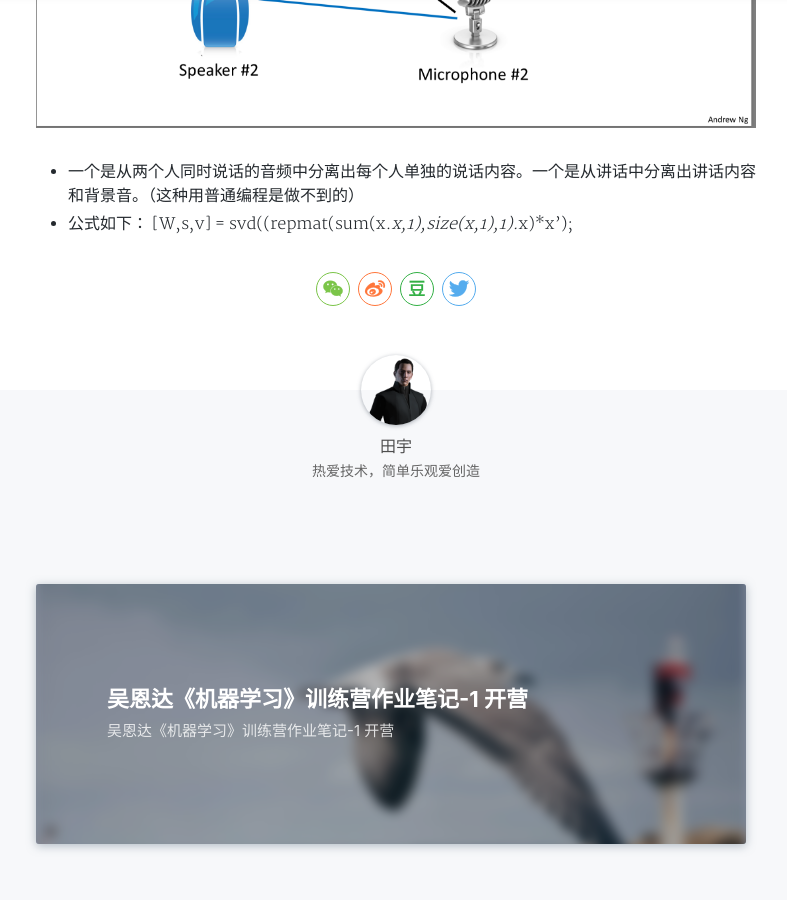
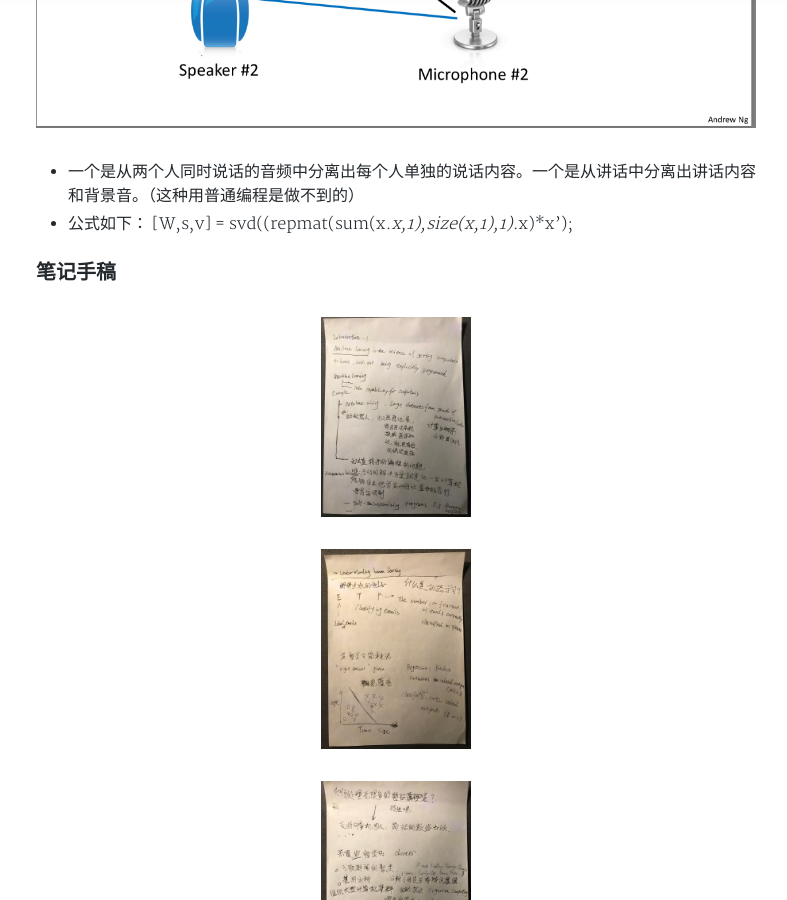
Before and after one commit to tianyu-sz/tianyu-sz.github.io, a Jekyll site: the page built from _posts/2020-01-09-machine-learning-note-2-introduction.md, in a window 1280 px wide and 900 px high, scrolled down 3746 px. Shown: the whole window, without its empty margins (244-1031 px from the left). Built offline with Jekyll 4.4.1, drawn with Linux system fonts in a browser that asks for light colours; nearby versions of some CDN libraries; a style sheet for code colours, icons or effects is not loaded.

Commit message:
加手稿图

```diff
--- a/_posts/2020-01-09-machine-learning-note-2-introduction.md
+++ b/_posts/2020-01-09-machine-learning-note-2-introduction.md
@@ -72,3 +72,9 @@ if its performance at tasks in T, as measured by P, improves with experience E."
 * 一个是从两个人同时说话的音频中分离出每个人单独的说话内容。一个是从讲话中分离出讲话内容和背景音。（这种用普通编程是做不到的）
 * 公式如下：
 [W,s,v] = svd((repmat(sum(x.*x,1),size(x,1),1).*x)*x');
+
+### 笔记手稿
+<img src="/assets/img/post/2020_01/note-handcraft-2-1.jpg" width = "150" height = "200" alt="手稿2-1" align=center />
+<img src="/assets/img/post/2020_01/note-handcraft-2-2.jpg" width = "150" height = "200" alt="手稿2-2" align=center />
+<img src="/assets/img/post/2020_01/note-handcraft-2-3.jpg" width = "150" height = "200" alt="手稿2-3" align=center />
+<img src="/assets/img/post/2020_01/note-handcraft-2-4.jpg" width = "150" height = "200" alt="手稿2-4" align=center />
```
Also changed, not shown: assets/img/post/2020_01/note-handcraft-2-1.jpg (added), assets/img/post/2020_01/note-handcraft-2-2.jpg (added), assets/img/post/2020_01/note-handcraft-2-3.jpg (added), assets/img/post/2020_01/note-handcraft-2-4.jpg (added).
